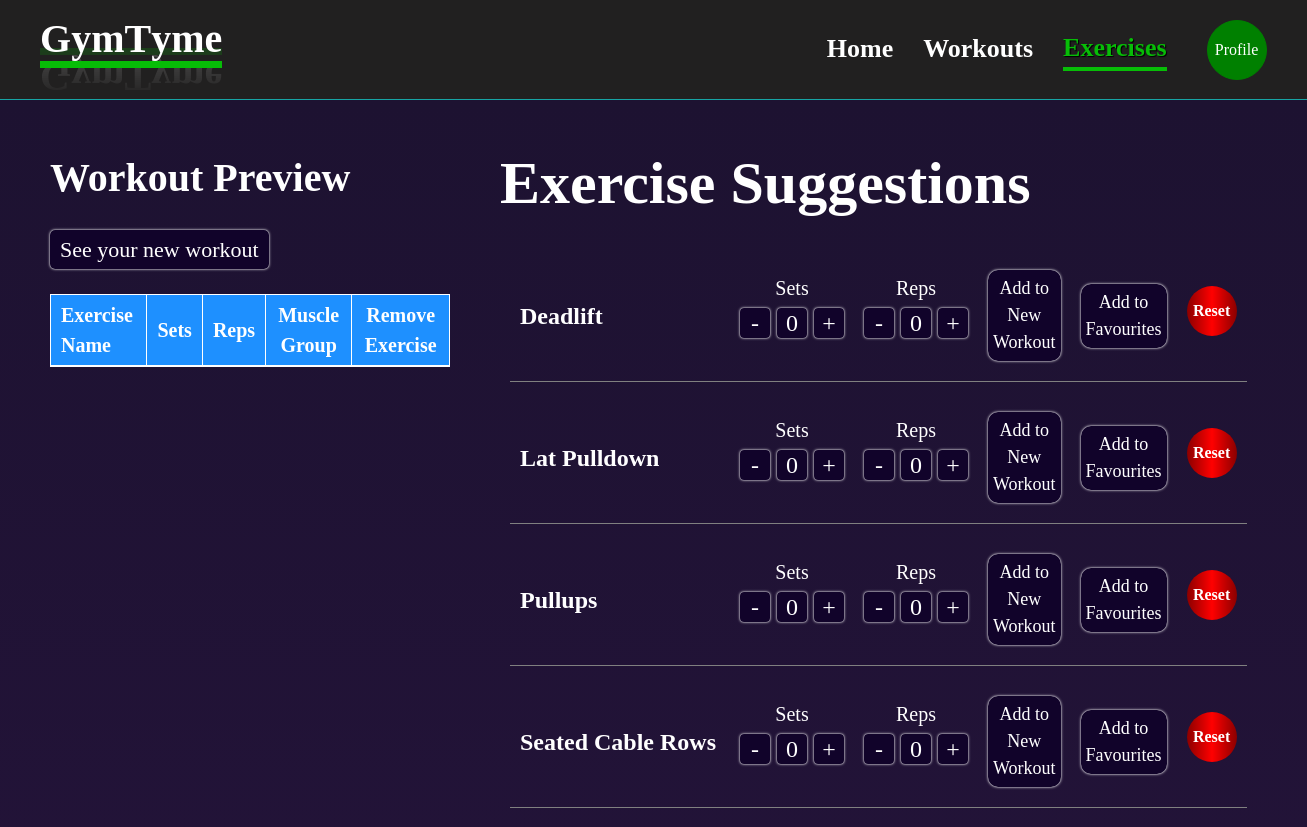
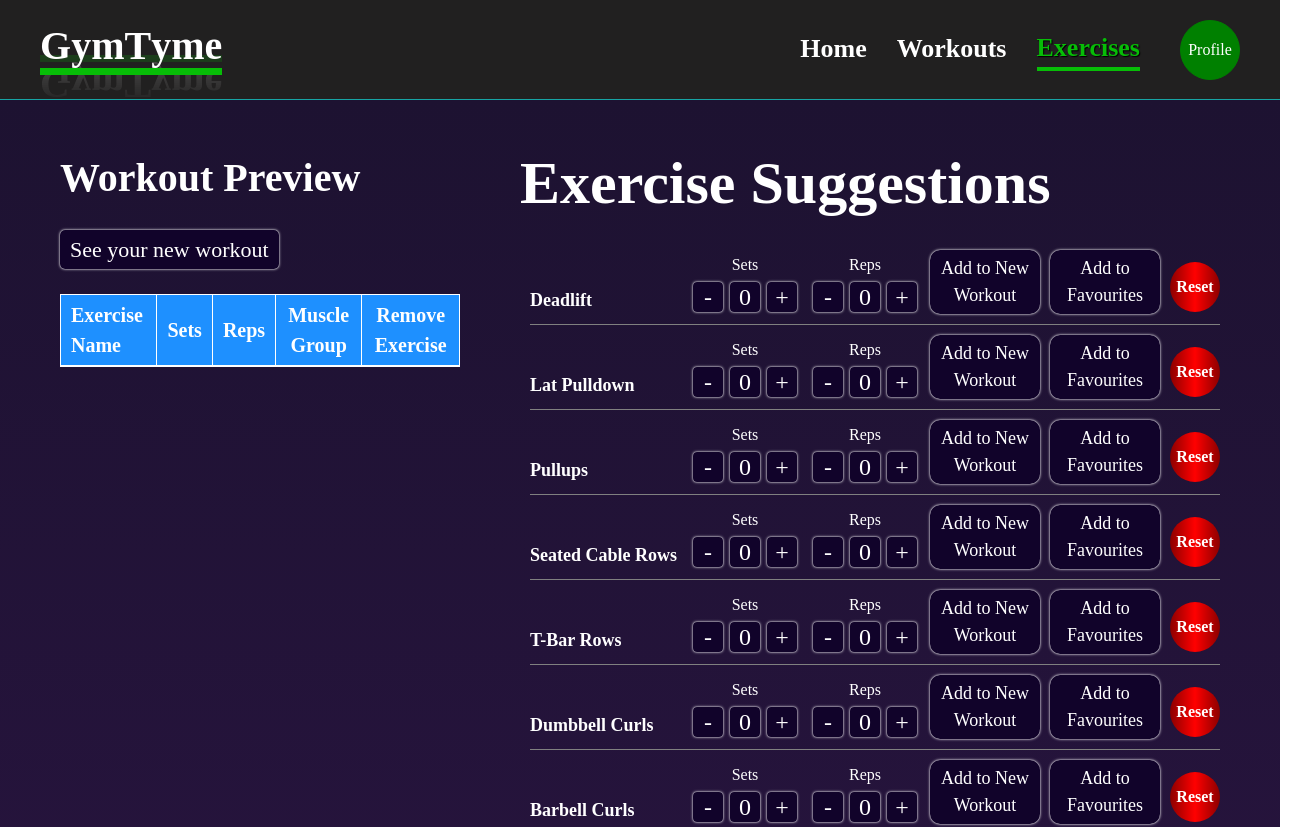
Before and after one commit to Satokii/gymtyme, a React (Vite) app: page /exercises in a window 1280 px wide. Shown: the top 827 px of the page, 1307 px wide, since content can reach past the window. Built offline with nearby package versions, Linux system fonts and the light colour scheme; a web font is replaced by a local one.

Commit message:
resized content of Exercises page to improve display. Added a couple of media queries to accommodate for changes

```diff
--- a/src/components/exercises/index.jsx
+++ b/src/components/exercises/index.jsx
@@ -56,7 +56,7 @@ function Exercises({ exercises, setExercises, newWorkout, setNewWorkout, favouri
 
     return (
         <section className="exercises-container grid">
-            <div>
+            <div className="workout-preview-container">
                 <h2 className="workout-preview-header grid">Workout Preview</h2>
                 <button className="workout-preview-workout-btn" onClick={() => handleWorkoutNav()}>See your new workout</button>
                 <div className='workout-preview-table'>
@@ -85,10 +85,10 @@ function Exercises({ exercises, setExercises, newWorkout, setNewWorkout, favouri
                                 <button className="add-btn grid" onClick={() => increaseRep(exercise)}>+</button>
                             </div>
                         </div>
-                        <div className="exercise-btn-container">
+                        <div className="exercise-btn-container grid">
                             <button className="add-to-workout-btn" onClick={() => addToWorkout(exercise)}>Add to New Workout</button>
                         </div>
-                        <div className="exercise-btn-container">
+                        <div className="exercise-btn-container grid">
                             <button className="add-to-favourites-btn" onClick={() => addToFavourites(exercise)}>Add to Favourites</button>
                         </div>
                         <div className="reset-container grid">
--- a/src/styles/exercises.css
+++ b/src/styles/exercises.css
@@ -27,6 +27,10 @@
 }
 
 /* WORKOUT PREVIEW */
+.workout-preview-container {
+    padding: 0 10px;
+}
+
 .workout-preview-workout-btn {
     border: none;
     color: white;
@@ -64,9 +68,9 @@
 
 /* INDIVIDUAL EXERCISE ITEM */
 .exercise-item-container {
-    grid-template-columns: 200px repeat(2, auto) repeat(2, 1fr) auto;
+    grid-template-columns: 300px repeat(2, 110px) repeat(2, 1fr) 50px;
     gap: 20px;
-    padding: 10px 10px 20px 10px;
+    padding: 10px 0;
     height: fit-content;
     align-items: center;
     border-bottom: solid 1px gray;
@@ -74,9 +78,9 @@
 
 .exercise-name {
     font-size: 24px;
-    padding-top: 20px;
     font-weight: bold;
     border-left: none;
+    align-self: end;
 }
 
 /* SETS/REPS */
@@ -84,7 +88,7 @@
     grid-template-rows: repeat(2, auto);
     gap: 5px;
     justify-items: center;
-    font-size: 20px;
+    font-size: 16px;
 }
 
 .count-container {
@@ -124,8 +128,8 @@
 
 /* ADD TO WORKOUT/FAVOURITES BUTTONS */
 .exercise-btn-container {
-    padding-top: 20px;
     font-size: 18px;
+    align-self: end;
 }
 
 .exercise-btn-container > button {
@@ -154,7 +158,7 @@
 
 /* RESET */
 .reset-container {
-    place-content: center;
+    align-content: end;
     padding-top: 10px;
 }
 
@@ -181,3 +185,19 @@
 .reset-btn:active {
     transform: scale(0.5);
 }
+
+@media screen and (max-width: 1525px) {
+    .exercise-item-container {
+        grid-template-columns: 200px repeat(2, 110px) repeat(2, 1fr) 50px;
+    }
+}
+
+@media screen and (max-width: 1425px) {
+    .exercise-item-container {
+        grid-template-columns: 150px repeat(2, 110px) repeat(2, 1fr) 50px;
+        gap: 10px;
+    }
+    .exercise-name {
+        font-size: 18px;
+    }
+}
--- a/src/styles/header.css
+++ b/src/styles/header.css
@@ -13,7 +13,6 @@
 /* HEADER LOGO */
 .header-logo {
     place-self: center;
-    margin-bottom: 15px;
     cursor: pointer;
     -webkit-box-reflect: below -20px linear-gradient(transparent, rgba(0,0,0,.2));
     font-size: 40px;
```
